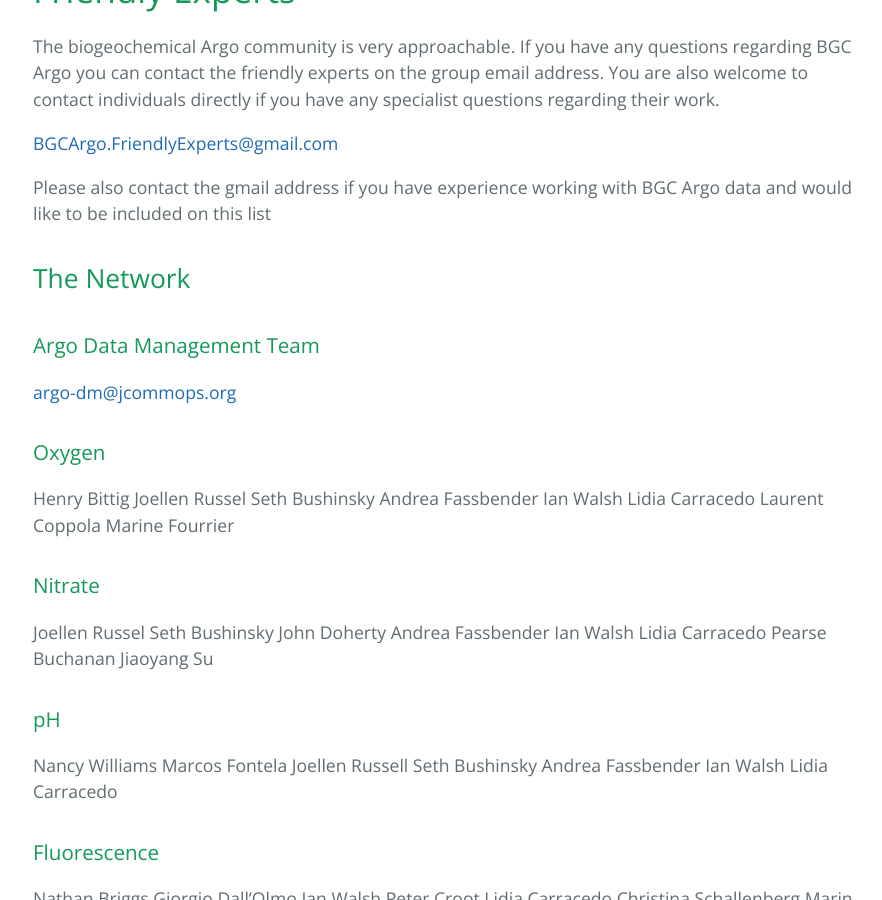
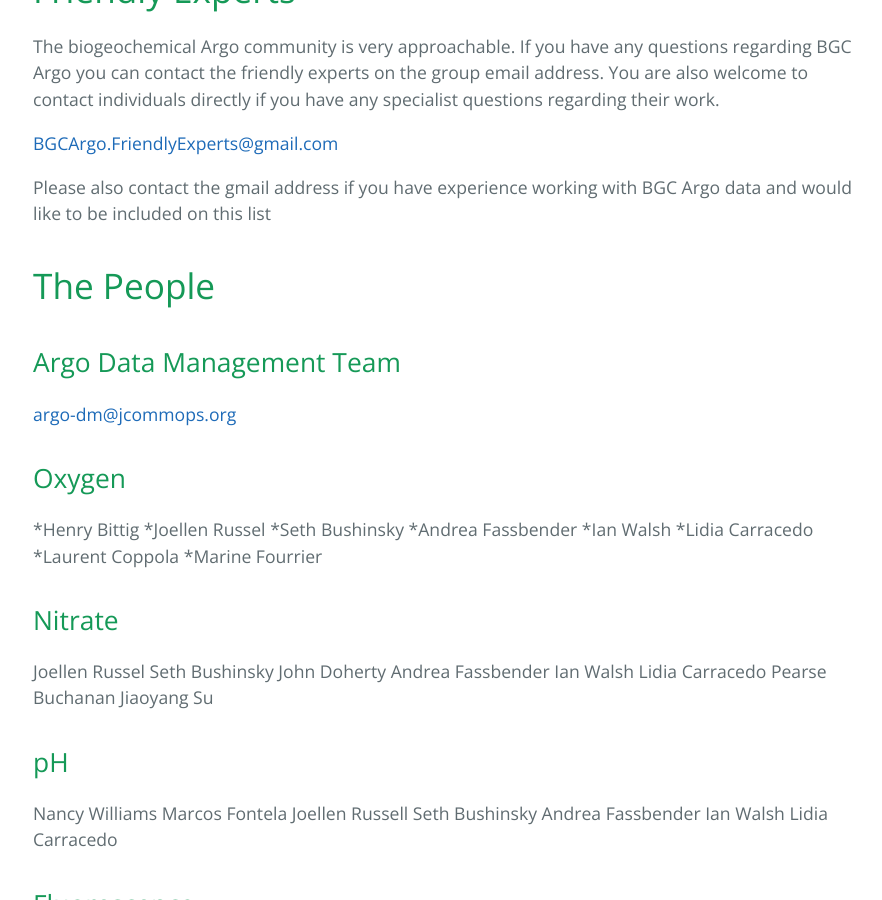
Before and after one commit to KimBaldry/FriendlyExperts, a Jekyll site: the page built from FriendlyExperts/index.md, in a window 1280 px wide and 900 px high, scrolled down 452 px. Shown: the whole window, without its empty margins (191-1073 px from the left). Built offline with Jekyll 4.4.1, drawn with Linux system fonts in a browser that asks for light colours.

Commit message:
Update index.md

```diff
--- a/FriendlyExperts/index.md
+++ b/FriendlyExperts/index.md
@@ -11,22 +11,22 @@ The biogeochemical Argo community is very approachable. If you have any question
 
 Please also contact the gmail address if you have experience working with BGC Argo data and would like to be included on this list
 
-## The Network
+# The People
 
-### Argo Data Management Team
+## Argo Data Management Team
 [argo-dm@jcommops.org](mailto:argo-dm@jcommops.org?)
 
-### Oxygen
-Henry Bittig
-Joellen Russel
-Seth Bushinsky
-Andrea Fassbender
-Ian Walsh
-Lidia Carracedo
-Laurent Coppola
-Marine Fourrier
+## Oxygen
+*Henry Bittig
+*Joellen Russel
+*Seth Bushinsky
+*Andrea Fassbender
+*Ian Walsh
+*Lidia Carracedo
+*Laurent Coppola
+*Marine Fourrier
 
-### Nitrate
+## Nitrate
 Joellen Russel
 Seth Bushinsky
 John Doherty
@@ -36,7 +36,7 @@ Lidia Carracedo
 Pearse Buchanan
 Jiaoyang Su
 
-### pH
+## pH
 Nancy Williams
 Marcos Fontela
 Joellen Russell
@@ -45,7 +45,7 @@ Andrea Fassbender
 Ian Walsh
 Lidia Carracedo
 
-### Fluorescence
+## Fluorescence
 Nathan Briggs
 Giorgio Dall’Olmo
 Ian Walsh
@@ -55,7 +55,7 @@ Christina Schallenberg
 Marin Cornec
 Xiaogang Xing
 
-### Backscatter
+## Backscatter
 Nathan Briggs
 Giorgio Dall’Olmo
 Ian Walsh
@@ -65,7 +65,7 @@ Marin Cornec
 Raphaëlle Sauzède
 Xiaogang Xing
 
-### Irradience
+## Irradience
 Nathan Briggs
 Ian Walsh
 Bozena Wojtasiewicz
@@ -73,14 +73,14 @@ David Antoine
 Emanuele Organelli
 Xiaogang Xing
 
-### The SOCCOM program
+## The SOCCOM program
 Lynn Talley
 Ken Johnson
 Joellen Russel
 Tanya Maurer
 Josh Plant
 
-### Marine Bio-optics Lab
+## Marine Bio-optics Lab
 Herve Claustre
 Raphaëlle Sauzède
 Julia Uitz
@@ -88,7 +88,7 @@ Catherine Schmechtig
 Antoine Poteau
 Fabrizio D'Ortenzio
 
-### IMOS BGC Argo sub-facility
+## IMOS BGC Argo sub-facility
 Christina Schallenberg
 Peter Strutton
 Thomas Trull
```
